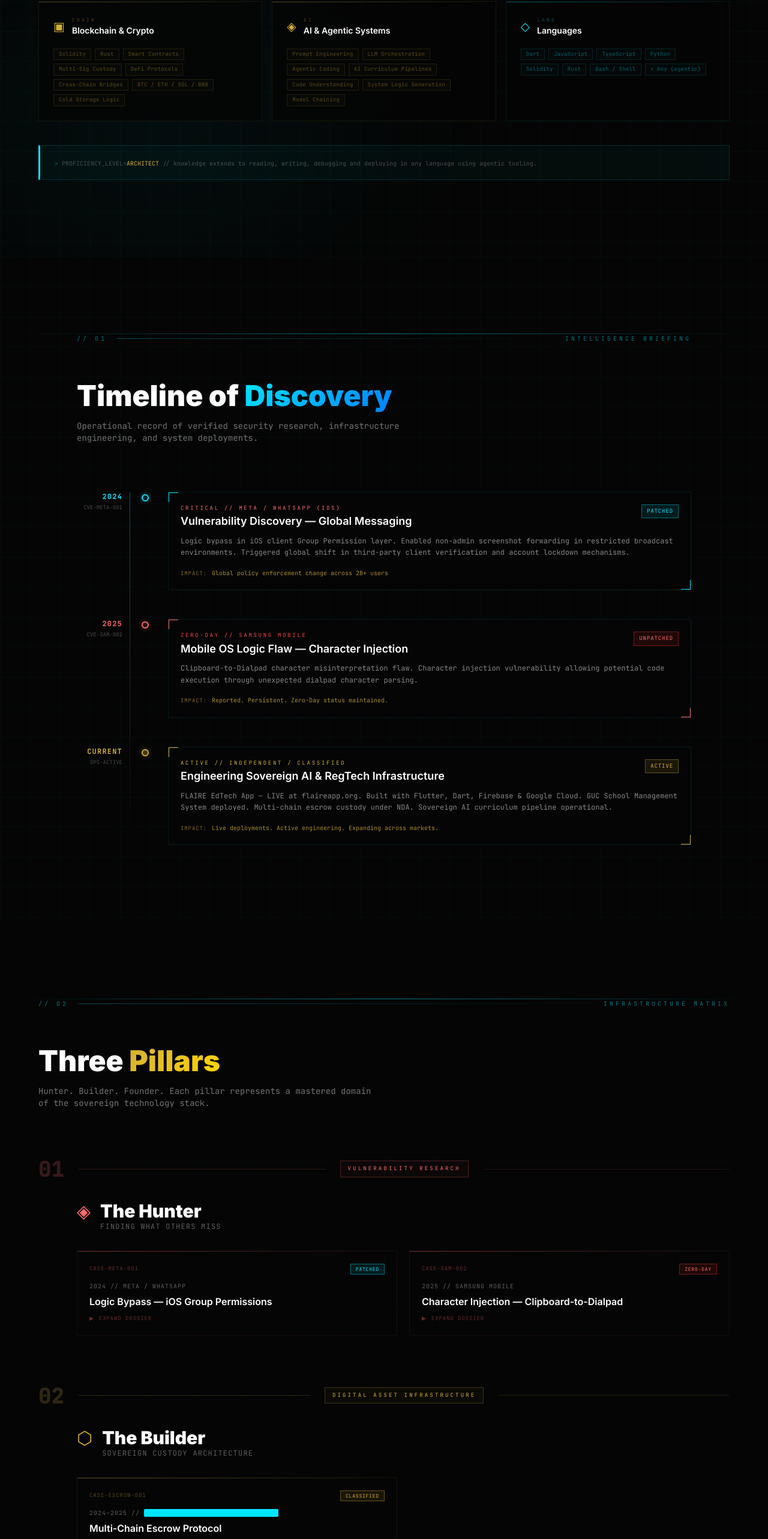
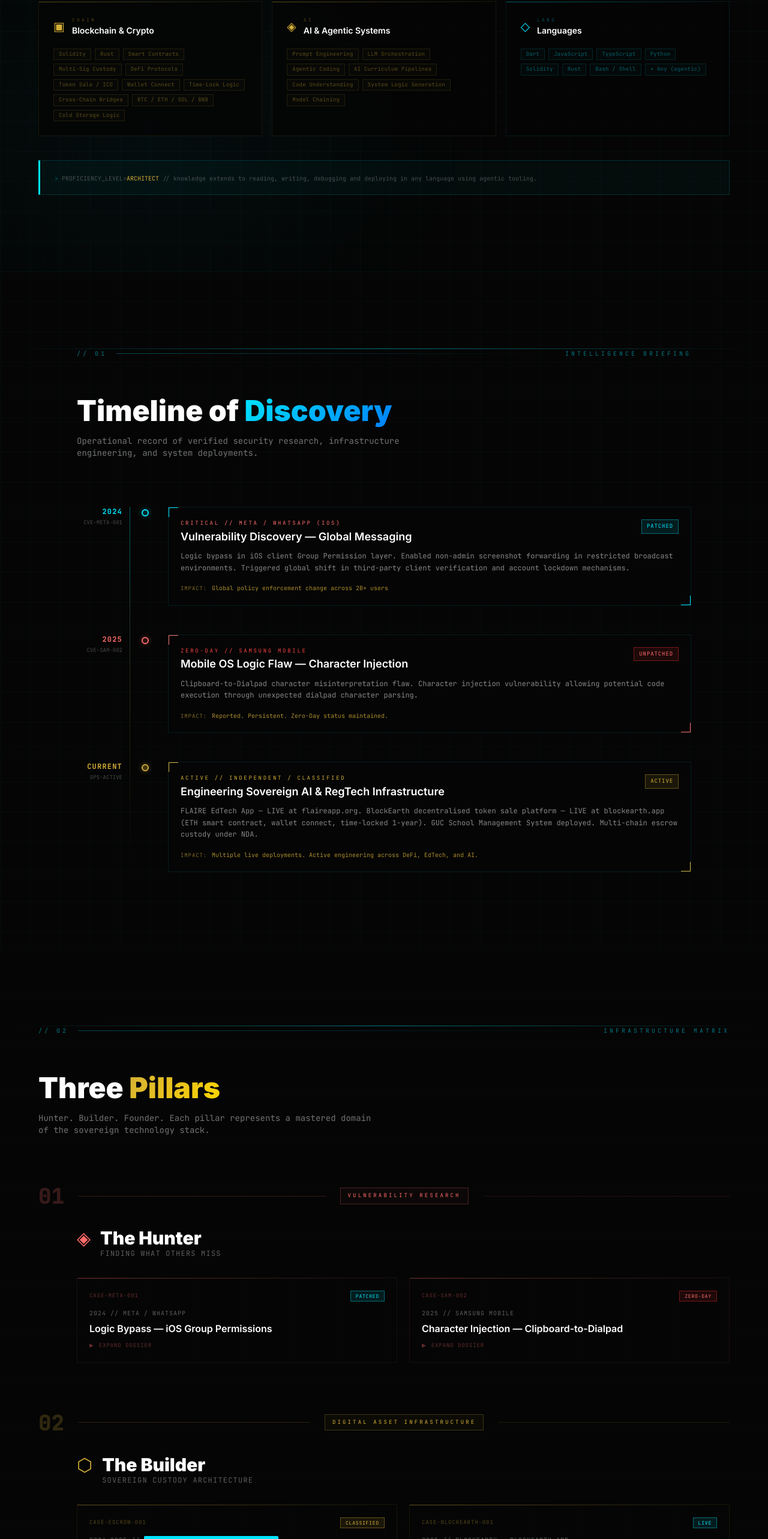
Before and after one commit to Water-Hacker/Portfolio, a React (Vite) app: page / in a window 1280 px wide. Shown: the part 1498-4064 px from the top of the page at 60% size. Built offline with nearby package versions, Linux system fonts and the light colour scheme.

Commit message:
Add BlockEarth Web3 app, TechArsenal section, Flaire updates

```diff
--- a/src/components/Infrastructure.jsx
+++ b/src/components/Infrastructure.jsx
@@ -55,6 +55,18 @@ const pillars = [
           'Designed and engineered a secure multi-chain custody architecture for BTC, ETH, SOL, and BNB. Features cold-storage logic, multi-sig authorization flows, and automated compliance triggers. Full technical dossier available via secure audit pathway only.',
         tech: ['Solidity', 'Rust', 'Multi-Sig Auth', 'Cold Storage Logic', 'Cross-Chain Bridges'],
         redacted: true,
+      },
+      {
+        id: 'CASE-BLOCKEARTH-001',
+        client: 'BlockEarth — blockearth.app',
+        year: '2025',
+        type: 'Decentralised Web3 App — ETH Smart Contract & Token Sale',
+        badge: 'LIVE',
+        badgeClass: 'badge-active',
+        detail:
+          'Built and deployed a fully decentralised Web3 application. Supports all wallet connections (MetaMask, WalletConnect, Coinbase Wallet, and more). Users purchase tokens directly with ETH through a Solidity smart contract that auto-forwards all received ETH to a designated custody wallet while issuing proportional tokens to buyers. Contract is time-locked with a 1-year operational window baked into the on-chain logic. Fully non-custodial, trustless, and permissionless.',
+        tech: ['Solidity', 'Smart Contracts', 'Web3.js', 'WalletConnect', 'MetaMask', 'ETH', 'Time-Lock Logic', 'Token Issuance', 'Web3 Frontend'],
+        link: 'https://blockearth.app/',
       },
     ],
   },
--- a/src/components/IntelBriefing.jsx
+++ b/src/components/IntelBriefing.jsx
@@ -33,8 +33,8 @@ const events = [
     entity: 'Independent / Classified',
     type: 'ACTIVE',
     description:
-      'FLAIRE EdTech App — LIVE at flaireapp.org. Built with Flutter, Dart, Firebase & Google Cloud. GUC School Management System deployed. Multi-chain escrow custody under NDA. Sovereign AI curriculum pipeline operational.',
-    impact: 'Live deployments. Active engineering. Expanding across markets.',
+      'FLAIRE EdTech App — LIVE at flaireapp.org. BlockEarth decentralised token sale platform — LIVE at blockearth.app (ETH smart contract, wallet connect, time-locked 1-year). GUC School Management System deployed. Multi-chain escrow custody under NDA.',
+    impact: 'Multiple live deployments. Active engineering across DeFi, EdTech, and AI.',
     status: 'ACTIVE',
     color: '#D4AF37',
   },
--- a/src/components/TechArsenal.jsx
+++ b/src/components/TechArsenal.jsx
@@ -61,6 +61,9 @@ const arsenal = [
       'Smart Contracts',
       'Multi-Sig Custody',
       'DeFi Protocols',
+      'Token Sale / ICO',
+      'Wallet Connect',
+      'Time-Lock Logic',
       'Cross-Chain Bridges',
       'BTC / ETH / SOL / BNB',
       'Cold Storage Logic',
```
